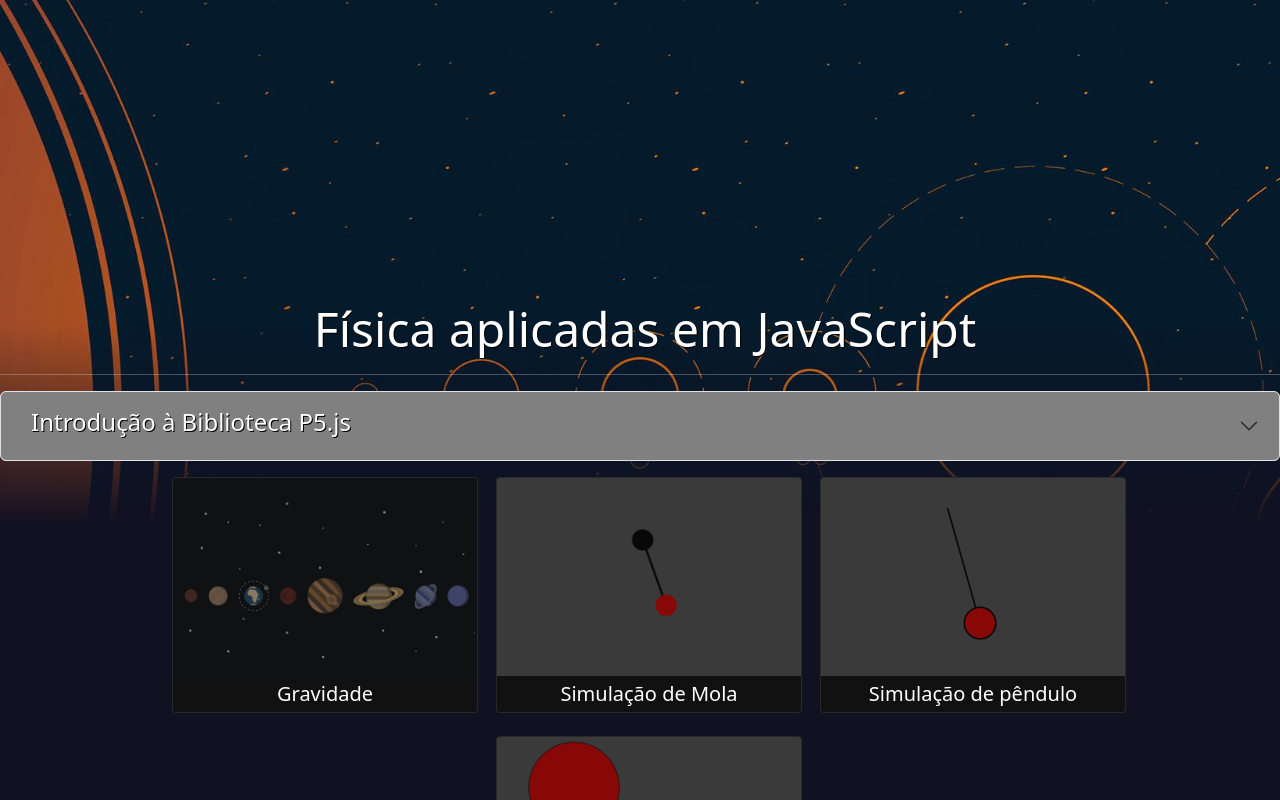
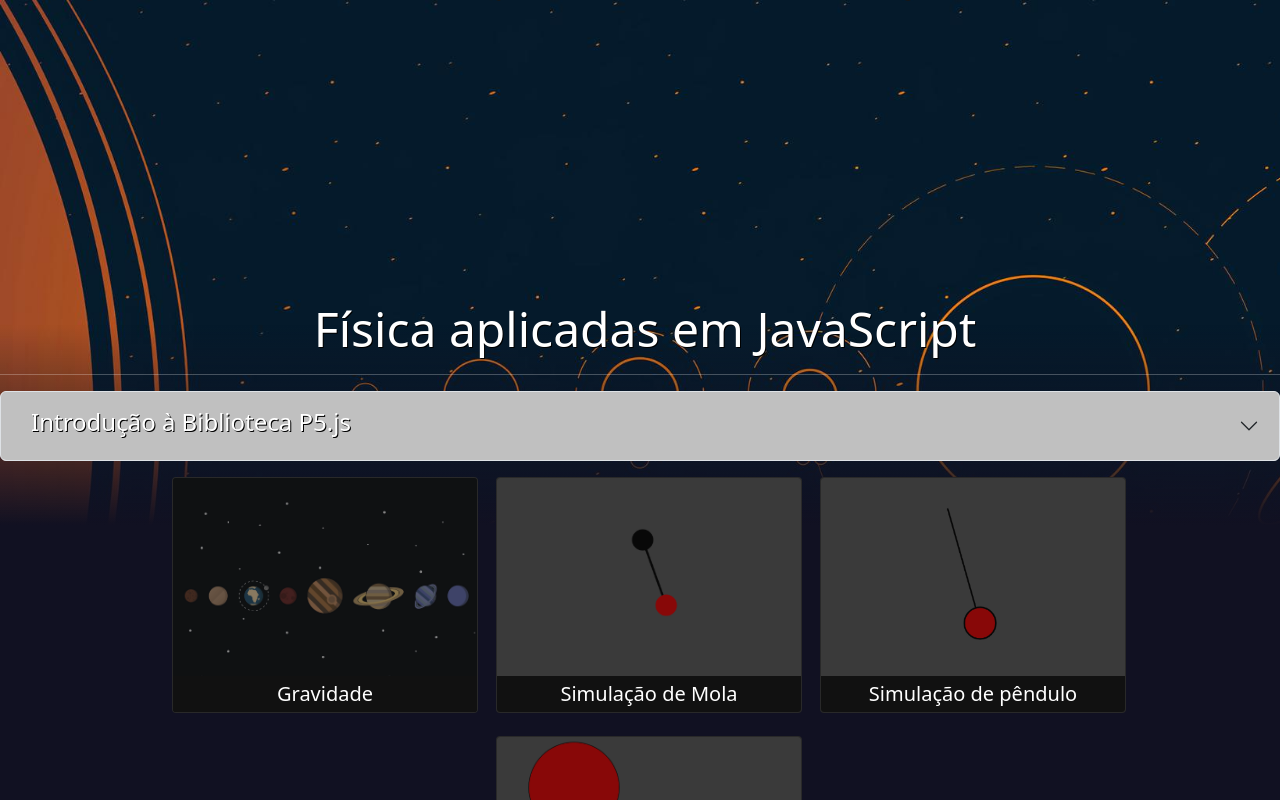
Before and after one commit to caiochibantemilani/computacao_grafica_fisica, a React (Create React App) app in the folder seminario-master/: page / in a window 1280 px wide. Built offline with nearby package versions, Linux system fonts and the light colour scheme.

Commit message:
Outra atualização de estilo

```diff
--- a/seminario-master/src/pages/menu.css
+++ b/seminario-master/src/pages/menu.css
@@ -138,7 +138,7 @@ body {
 }
 
 .accordion-button.collapsed {
-    background-color: gray;
+    background-color: #44444455;
   }
 
 .accordion-item{
```
